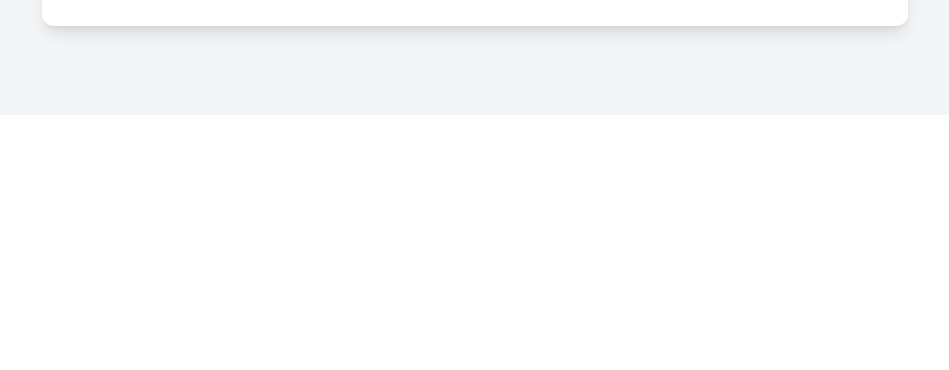
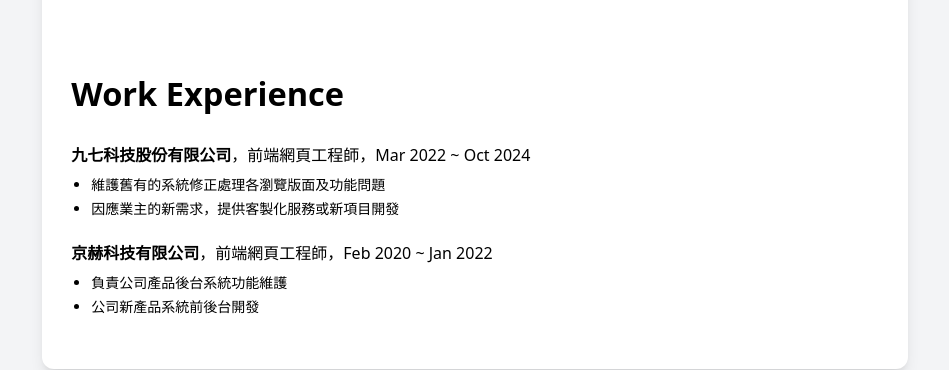
Before and after one commit to shihfuwang/resume, a Vue app: page / in a window 1280 px wide. Shown: the part 864-1234 px from the top of the page, without its empty margins (165-1114 px from the left). Before the commit the page ends 979 px from the top, so only its background shows below. Built offline with nearby package versions, Linux system fonts and the light colour scheme.

Commit message:
add workExprience

```diff
--- a/src/App.vue
+++ b/src/App.vue
@@ -1,6 +1,7 @@
 <script setup lang="ts">
 import Autobiography from "./sessions/autobiography/Autobiography.vue";
 import Skills from "./sessions/skills/Skills.vue";
+import WorkExperience from "./sessions/workExperience/WorkExperience.vue";
 </script>
 
 <template>
@@ -15,6 +16,7 @@
         bg-white rounded-xl shadow-lg resume">
       <Autobiography class="autobiography"/>
       <Skills class="skills"/>
+      <WorkExperience class="workExperience" />
     </div>
   </div>
 </template>
@@ -35,4 +37,8 @@
 .skills{
   margin-top: size(50);
 }
+
+.workExperience{
+  margin-top: size(100);
+}
 </style>
--- /dev/null
+++ b/src/sessions/workExperience/WorkExperience.vue
@@ -0,0 +1,39 @@
+<script setup lang="ts">
+import Title from '@/components/Title.vue';
+import ExperienceItem from '@/sessions/workExperience/components/ExperienceItem.vue';
+
+const experiences = [
+  {
+    company: '九七科技股份有限公司',
+    role: '前端網頁工程師',
+    period: 'Mar 2022 ~ Oct 2024',
+    details: [
+      '維護舊有的系統修正處理各瀏覽版面及功能問題',
+      '因應業主的新需求，提供客製化服務或新項目開發',
+    ],
+  },
+  {
+    company: '京赫科技有限公司',
+    role: '前端網頁工程師',
+    period: 'Feb 2020 ~ Jan 2022',
+    details: [
+      '負責公司產品後台系統功能維護',
+      '公司新產品系統前後台開發',
+    ],
+  },
+  // 更多經歷...
+];
+</script>
+
+<template>
+  <div>
+    <Title title="Work Experience" />
+    <div class="mt-6">
+      <ExperienceItem
+        v-for="(exp, index) in experiences"
+        :key="index"
+        v-bind="exp"
+      />
+    </div>
+  </div>
+</template>
--- /dev/null
+++ b/src/sessions/workExperience/components/ExperienceItem.vue
@@ -0,0 +1,27 @@
+<script setup lang="ts">
+const props = defineProps<{
+  company: string
+  role: string
+  period: string
+  details: string[]
+}>();
+</script>
+
+<template>
+  <div class="experience-item">
+    <div class="mb-2">
+      <strong>{{ company }}</strong>，{{ role }}，{{ period }}
+    </div>
+    <ul class="list-disc pl-5 space-y-1 text-sm">
+      <li v-for="(detail, index) in details" :key="index">
+        {{ detail }}
+      </li>
+    </ul>
+  </div>
+</template>
+
+<style scoped lang="scss">
+.experience-item {
+  margin-bottom: size(30);
+}
+</style>
```
